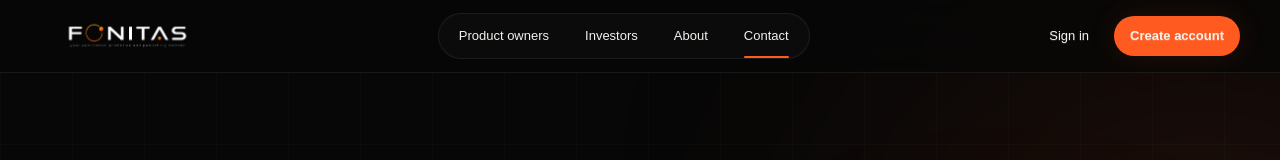
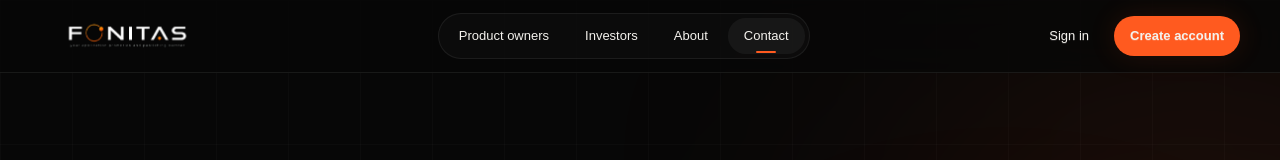
Before and after one commit to mohamad-es/Fonitas-website, a Next.js app: page /contact in a window 1280 px wide. Shown: the top 160 px of the page. Built offline with nearby package versions, Linux system fonts and the light colour scheme.

Commit message:
header active better ui

```diff
--- a/components/layout/header.tsx
+++ b/components/layout/header.tsx
@@ -59,10 +59,10 @@ export function Header() {
             <Link
               href="/product-owners"
               aria-current={productActive ? "page" : undefined}
-              className={`relative rounded-full px-4 py-2 text-[13px] transition-all ${productActive ? "text-white" : "text-white/55 hover:bg-white/[0.04] hover:text-white"}`}
+              className={`relative rounded-full px-4 py-2 text-[13px] transition-all ${productActive ? "text-white bg-white/5" : "text-white/55 hover:bg-white/[0.04] hover:text-white"}`}
             >
               Product owners
-              {productActive && <span className="absolute inset-x-4 -bottom-1 h-0.5 rounded-full bg-[#ff5a1f]" />}
+              {productActive && <span className="absolute inset-x-4 bottom-0 left-1/2 -translate-1/2 w-5 h-0.5 rounded-full bg-[#ff5a1f]" />}
             </Link>
 
             {primaryLinks.map(([label, href]) => {
@@ -73,10 +73,10 @@ export function Header() {
                   key={href}
                   href={href}
                   aria-current={active ? "page" : undefined}
-                  className={`relative rounded-full px-4 py-2 text-[13px] transition-all ${active ? "text-white" : "text-white/55 hover:bg-white/[0.04] hover:text-white"}`}
+                  className={`relative rounded-full px-4 py-2 text-[13px] transition-all ${active ? "text-white bg-white/5" : "text-white/55 hover:bg-white/[0.04] hover:text-white"}`}
                 >
                   {label}
-                  {active && <span className="absolute inset-x-4 -bottom-1 h-0.5 rounded-full bg-[#ff5a1f]" />}
+                  {active && <span className="absolute inset-x-4 bottom-0 left-1/2 -translate-1/2 w-5 h-0.5 rounded-full bg-[#ff5a1f]" />}
                 </Link>
               );
             })}
```
